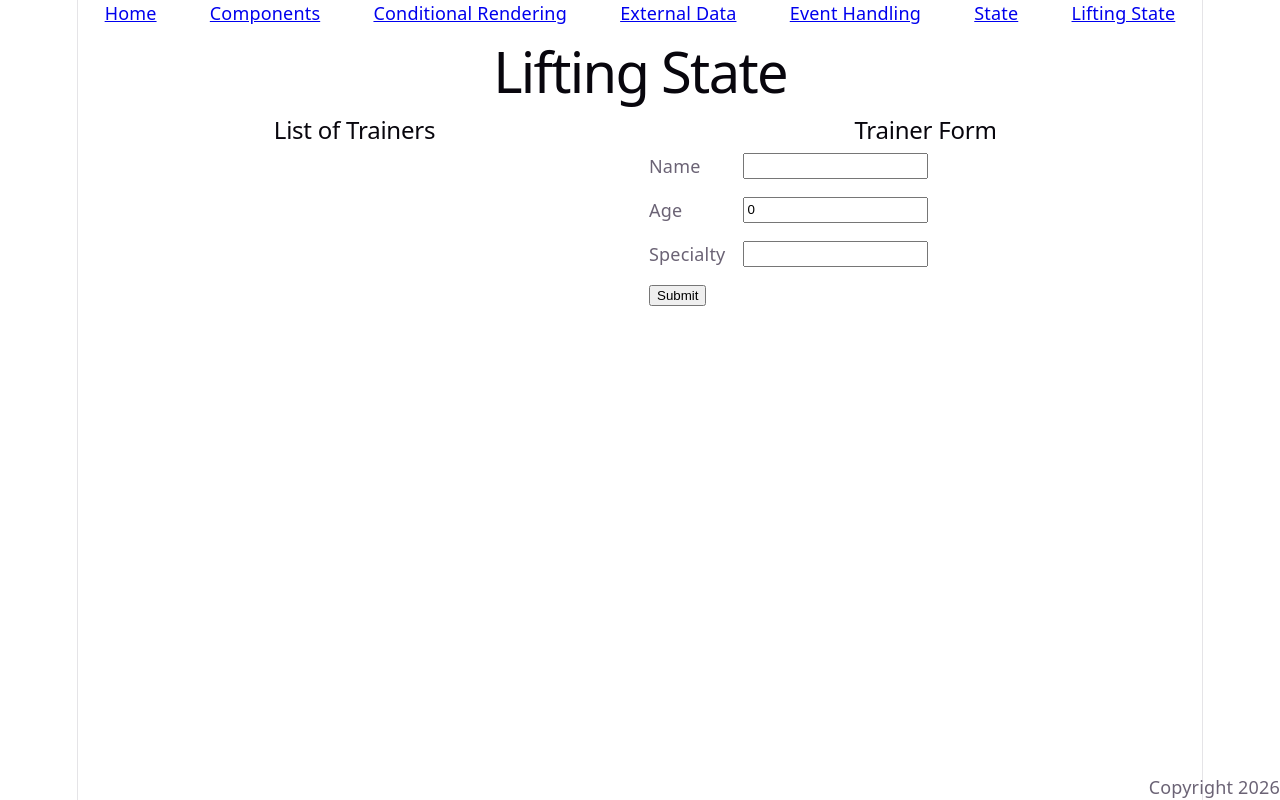
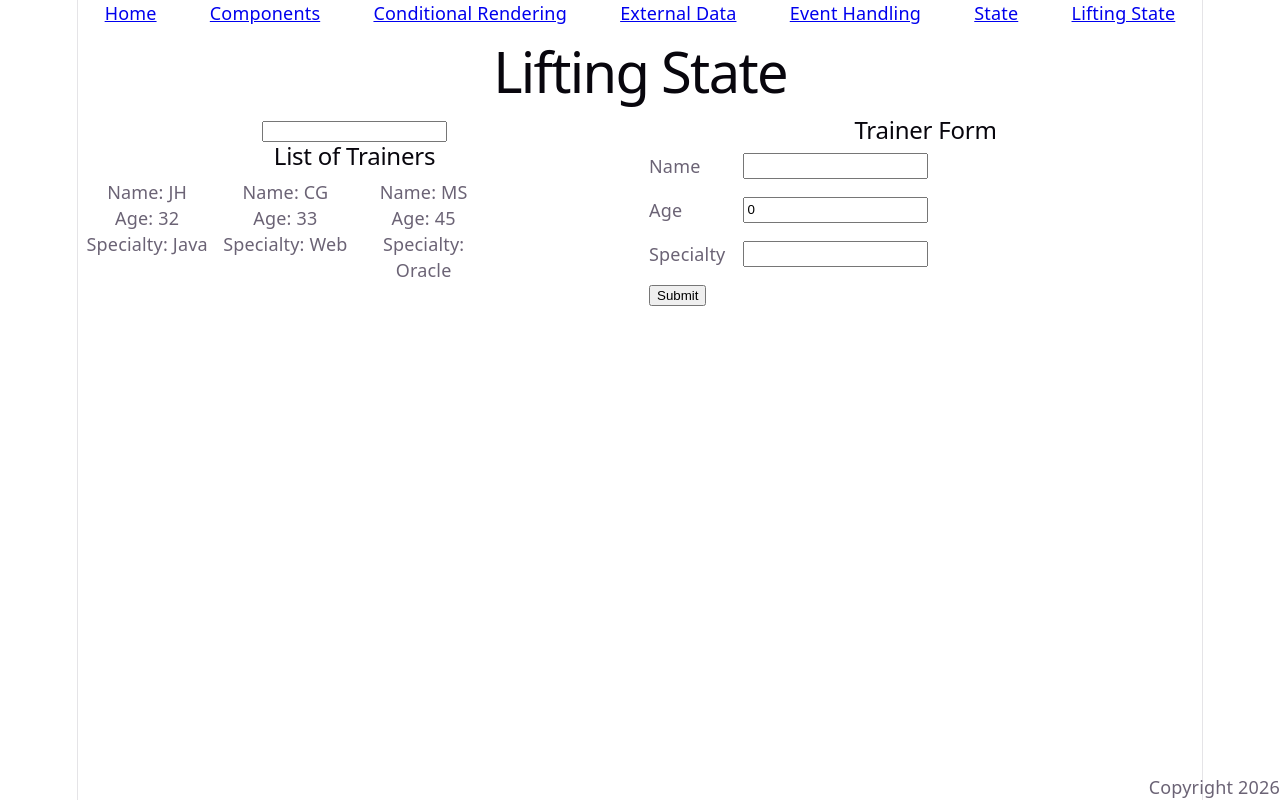
Before and after one commit to JHarry444/React-07-26, a React (Vite) app: page /lifting in a window 1280 px wide. Built offline with nearby package versions, Linux system fonts and the light colour scheme; data requests are answered from the project's data file.

Commit message:
useEffect

```diff
--- /dev/null
+++ b/db.json
@@ -0,0 +1,22 @@
+{
+    "trainers": [
+        {
+            "id": "abcd",
+            "name": "JH",
+            "age": 32,
+            "specialty": "Java"
+        },
+        {
+            "id": "efgh",
+            "name": "CG",
+            "age": 33,
+            "specialty": "Web"
+        },
+        {
+            "id": "ijkl",
+            "name": "MS",
+            "age": 45,
+            "specialty": "Oracle"
+        }
+    ]
+}
--- a/src/components/pages/LiftingStatePage.jsx
+++ b/src/components/pages/LiftingStatePage.jsx
@@ -1,4 +1,4 @@
-import { useState } from "react";
+import { useEffect, useState } from "react";
 import ListTrainers from "../ListTrainers";
 import TrainerForm from "../TrainerForm";
 import './lifting.css';
@@ -6,12 +6,46 @@
 
 function LiftingStatePage() {
     const [trainers, setTrainers] = useState([]);
+    const [filter, setFilter] = useState("");
+
+    // componentDidMount equivalent
+
+    const fetchTrainers = async () => {
+        try {
+            const res = await fetch("http://localhost:8080/trainers")
+            const data = await res.json();
+            setTrainers(data);
+        } catch (error) {
+            console.error("Error fetching trainers:", error);
+        }
+    }
+
+    useEffect(() => {
+        const trainerInterval = setInterval(fetchTrainers, 5_000);
+
+        // componentWillUnmount equivalent
+        return () => {
+            console.log("Component unmounting!");
+            clearInterval(trainerInterval);
+        }
+    }, []);
+
+    // componentDidUpdate equivalent
+    useEffect(() => {
+
+        fetchTrainers();
+
+    }, [filter]);
+    // only runs once when the component mounts, because of the empty dependency array
     return (
         <>
             <h1>Lifting State</h1>
             <section className="lifting-container">
                 <div>
-                    <ListTrainers trainers={trainers} />
+                    <input type="text" value={filter} onChange={e => setFilter(e.target.value)} />
+                    <ListTrainers
+                        trainers={trainers.filter(trainer => trainer.name.toLowerCase().startsWith(filter.toLowerCase()))}
+                    />
                 </div>
                 <div>
                     <TrainerForm setTrainers={setTrainers} />
```
